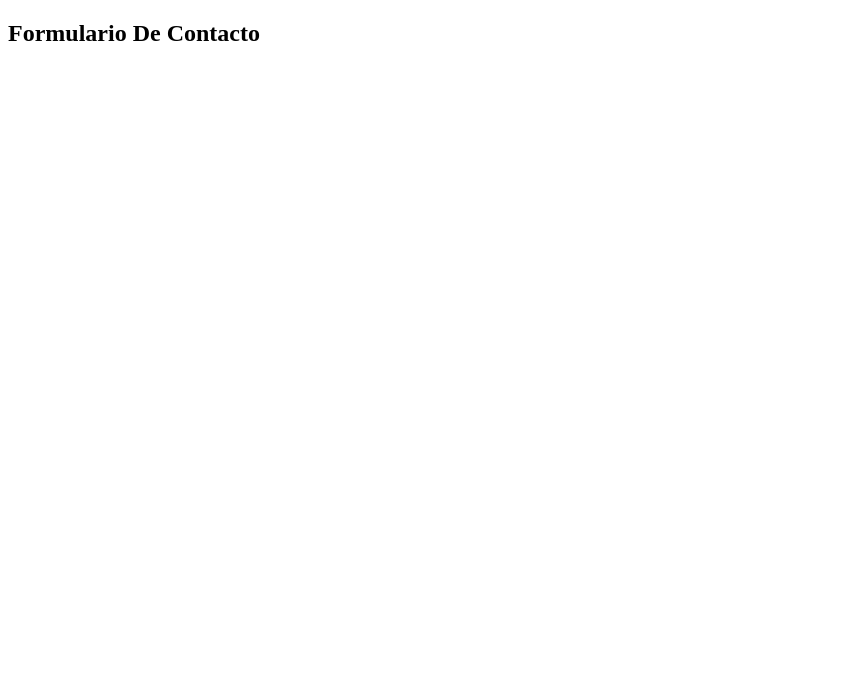
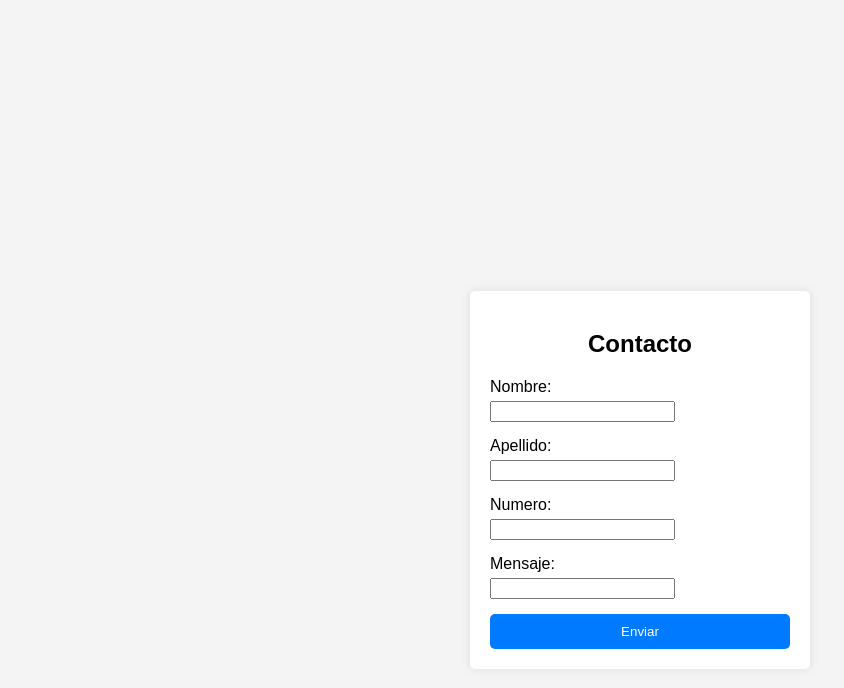
Before and after one commit to xalyrodas/proyecto-formularios, a plain HTML site: page componentes/formularioDeContacto/contacto.html in a window 1280 px wide. Shown: the whole page, without its empty margins (0-844 px from the left). Drawn offline with Linux system fonts and the light colour scheme.

Commit message:
Se ah completado formulario de Contacto

```diff
--- a/componentes/formularioDeContacto/contacto.css
+++ b/componentes/formularioDeContacto/contacto.css
@@ -0,0 +1,53 @@
+body {
+    font-family: Arial, sans-serif;
+    background-color: #f4f4f4;
+    margin: 0;
+    padding: 0;
+    display: flex;
+    justify-content: center;
+    align-items: center;
+    height: 60rem;
+}
+
+.alyson-contenedor {
+    background-color: #fff;
+    padding: 20px;
+    box-shadow: 0 0 10px rgba(0, 0, 0, 0.1);
+    border-radius: 5px;
+    width: 300px;
+}
+
+h2 {
+    margin-bottom: 20px;
+    text-align: center;
+}
+
+.alyson{
+    margin-bottom: 15px;
+}
+
+label {
+    display: block;
+    margin-bottom: 5px;
+}
+textarea {
+    width: 100%;
+    padding: 10px;
+    border: 1px solid #ccc;
+    border-radius: 5px;
+    box-sizing: border-box;
+}
+
+button {
+    width: 100%;
+    padding: 10px;
+    background-color: #007bff;
+    border: none;
+    color: #fff;
+    border-radius: 5px;
+    cursor: pointer;
+}
+
+button:hover {
+    background-color: #0056b3;
+}
--- a/componentes/formularioDeContacto/contacto.html
+++ b/componentes/formularioDeContacto/contacto.html
@@ -8,7 +8,28 @@
     <link rel="stylesheet" href="../../confing/config.css">
 </head>
 <body>
-    <h2>Formulario De Contacto </h2>
-    <script src="contacto.js"></script>
+
+    <div class="alyson-contenedor">
+        <h2>Contacto</h2>
+        <form action="" method="">
+            <div class="alyson">
+                <label for="nombre">Nombre:</label>
+                <input type="text" id=""  name="" >
+            </div>
+            <div class="alyson">
+                <label for="nombre">Apellido:</label>
+                <input type="text" id=""  name="" >
+            </div>
+            <div class="alyson">
+                <label for="email">Numero:</label>
+                <input type="text">
+            </div>
+            <div class="alyson">
+                <label for="mensaje">Mensaje:</label>
+               <input type="text">
+            </div>
+            <button type="">Enviar</button>
+        </form>
+    </div>
 </body>
 </html>
```
